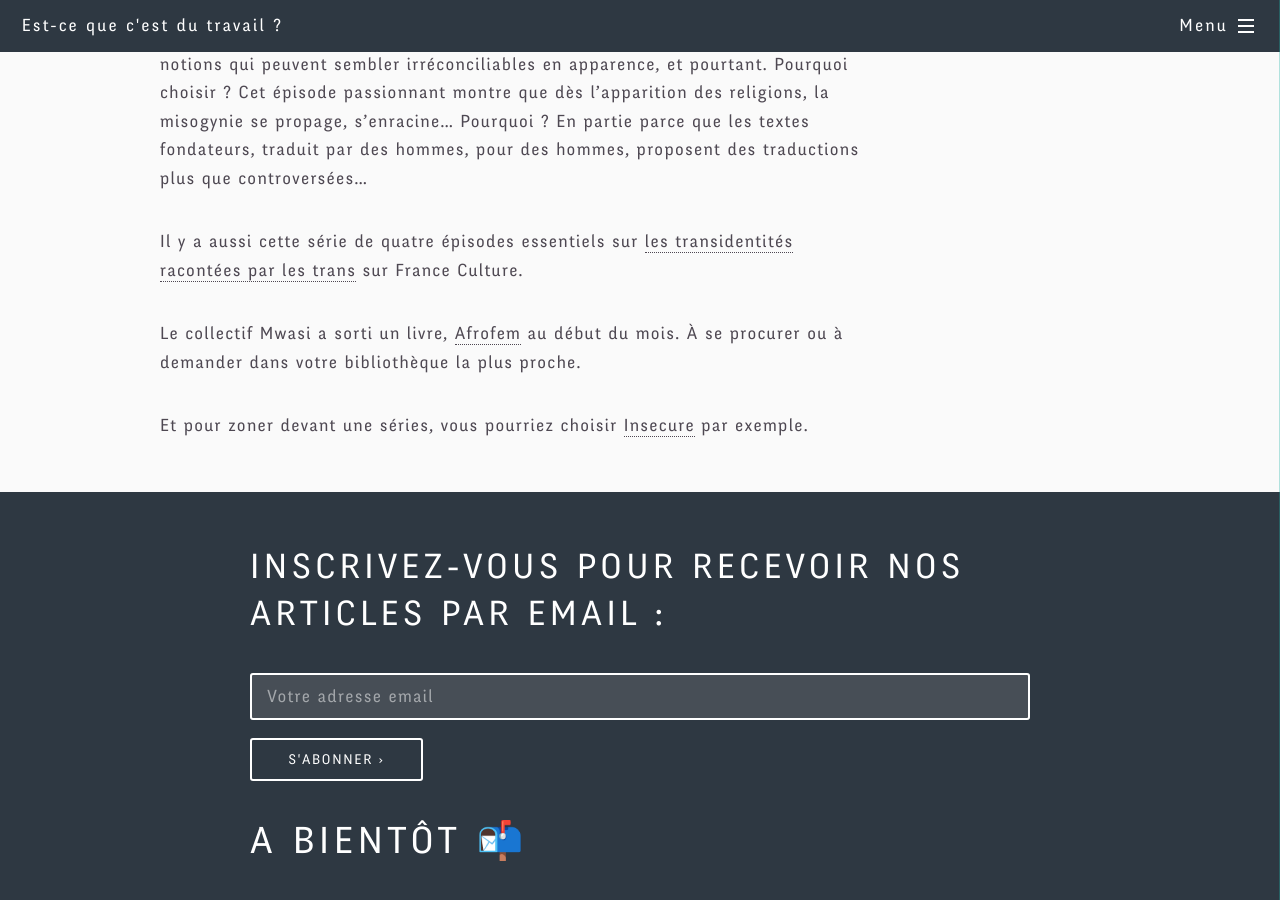
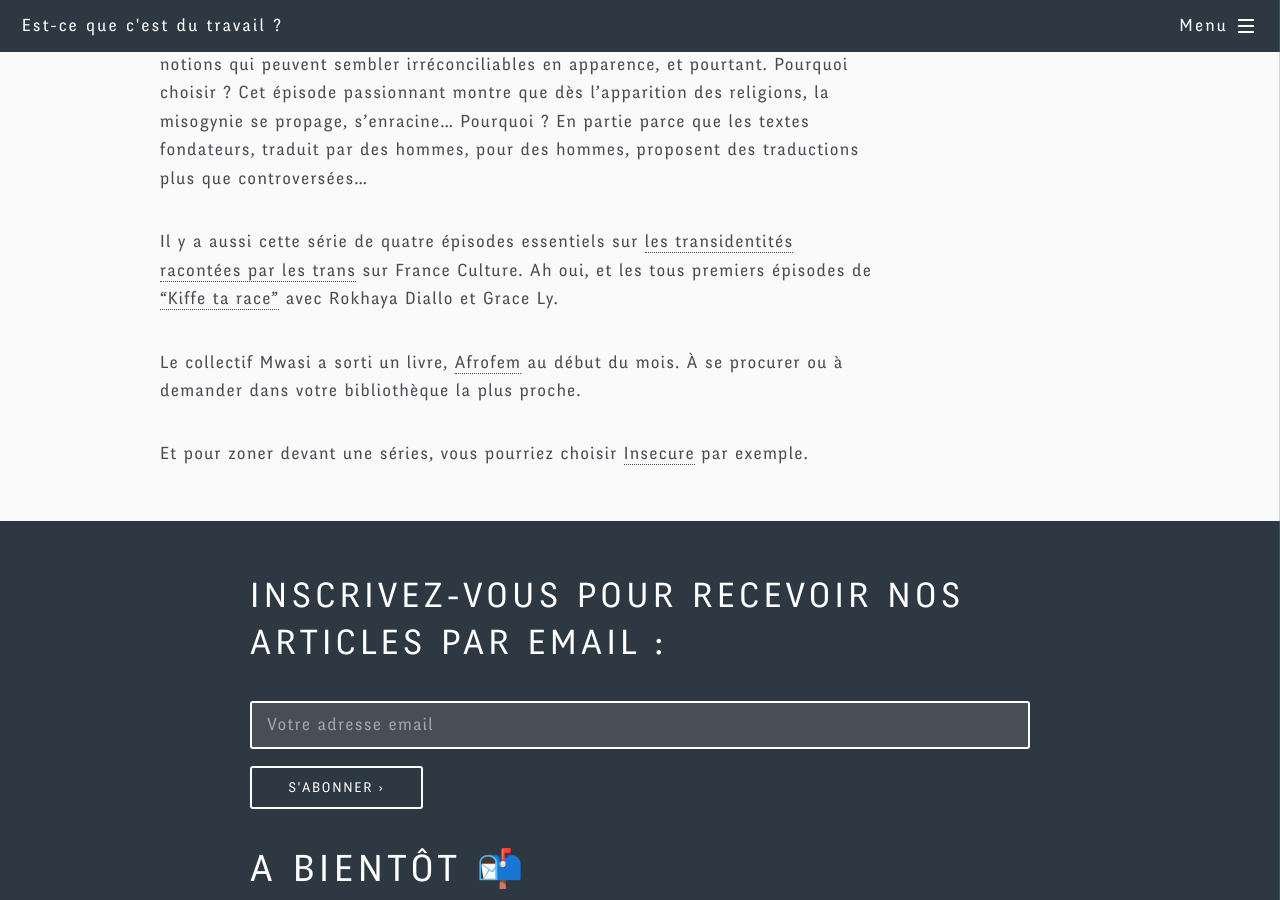
Before and after one commit to noeems/estcequecestdutravail.xyz, a Jekyll site: the page built from _posts/2018-09-24-fugitive-feminism.md, in a window 1280 px wide and 900 px high, scrolled down 6607 px. Built offline with Jekyll 4.4.1, drawn with Linux system fonts in a browser that asks for light colours; comment, search, counter and statistics services are not loaded.

Commit message:
Podcast advice added

```diff
--- a/_posts/2018-09-24-fugitive-feminism.md
+++ b/_posts/2018-09-24-fugitive-feminism.md
@@ -80,6 +80,7 @@ En attendant, **Un podcast à soi** a repris !
 Écoutez donc [ce premier épisode](https://www.arteradio.com/son/61660259/un_podcast_soi_ndeg10_ainsi_soient_elles) consacré aux féminismes et aux religions. Deux notions qui peuvent sembler irréconciliables en apparence, et pourtant. Pourquoi choisir ? Cet épisode passionnant montre que dès l'apparition des religions, la misogynie se propage, s'enracine... Pourquoi ? En partie parce que les textes fondateurs, traduit par des hommes, pour des hommes, proposent des traductions plus que controversées...
 
 Il y a aussi cette série de quatre épisodes essentiels sur [les transidentités racontées par les trans](https://www.franceculture.fr/emissions/lsd-la-serie-documentaire/les-transidentites-racontees-par-les-trans-14-histoire-inedite-dune-mobilisation) sur France Culture.
+Ah oui, et les tous premiers épisodes de ["Kiffe ta race"](https://www.binge.audio/category/kiffetarace/) avec Rokhaya Diallo et Grace Ly.
 
 Le collectif Mwasi a sorti un livre, [Afrofem](https://mwasicollectif.com/afrofem-le-livre-de-mwasi/) au début du mois. À se procurer ou à demander dans votre bibliothèque la plus proche.
 
```
